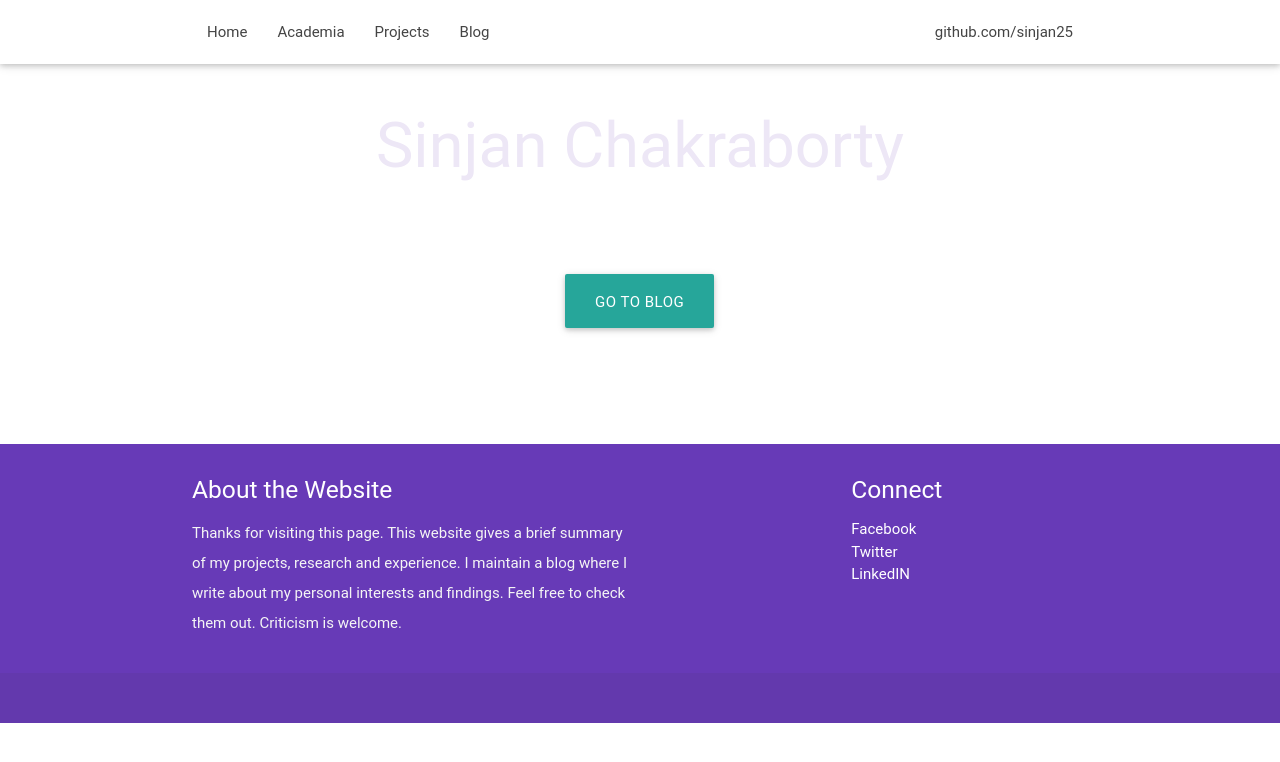
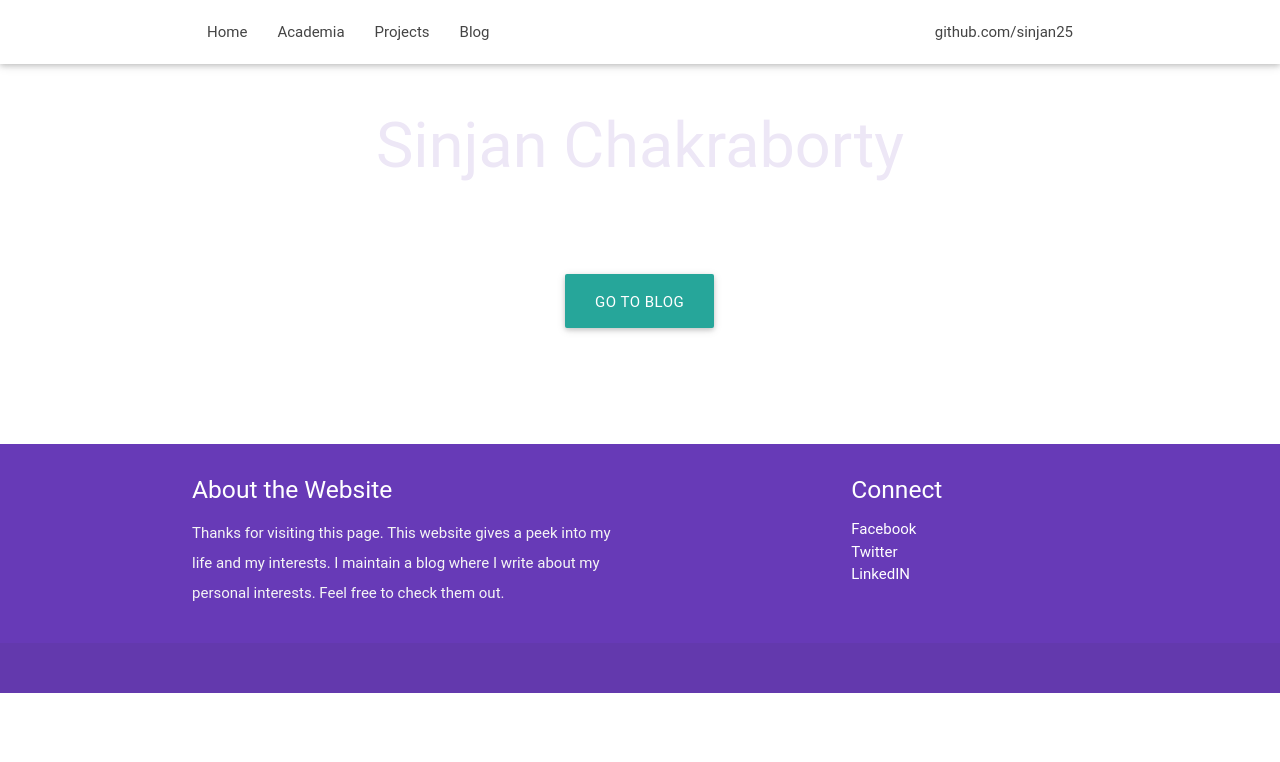
Before and after one commit to sinjan25/sinjan25.github.io, a Jekyll site: the page index.html, which Jekyll copies as it is, in a window 1280 px wide. Shown: the top 762 px of the page. Built offline with Jekyll 4.4.1, drawn with Linux system fonts in a browser that asks for light colours; nearby versions of some CDN libraries; some web fonts are replaced; a script that is not in the unit is left out.

Commit message:
Update index.html

```diff
--- a/index.html
+++ b/index.html
@@ -63,7 +63,7 @@
       			<div class="row">
         			<div class="col l6 s12">
           				<h5 class="white-text">About the Website</h5>
-          				<p class="grey-text text-lighten-4">Thanks for visiting this page. This website gives a brief summary of my projects, research and experience. I maintain a blog where I write about my personal interests and findings. Feel free to check them out. Criticism is welcome. </p>
+          				<p class="grey-text text-lighten-4">Thanks for visiting this page. This website gives a peek into my life and my interests. I maintain a blog where I write about my personal interests. Feel free to check them out. </p>
 
 
         			</div>
```
